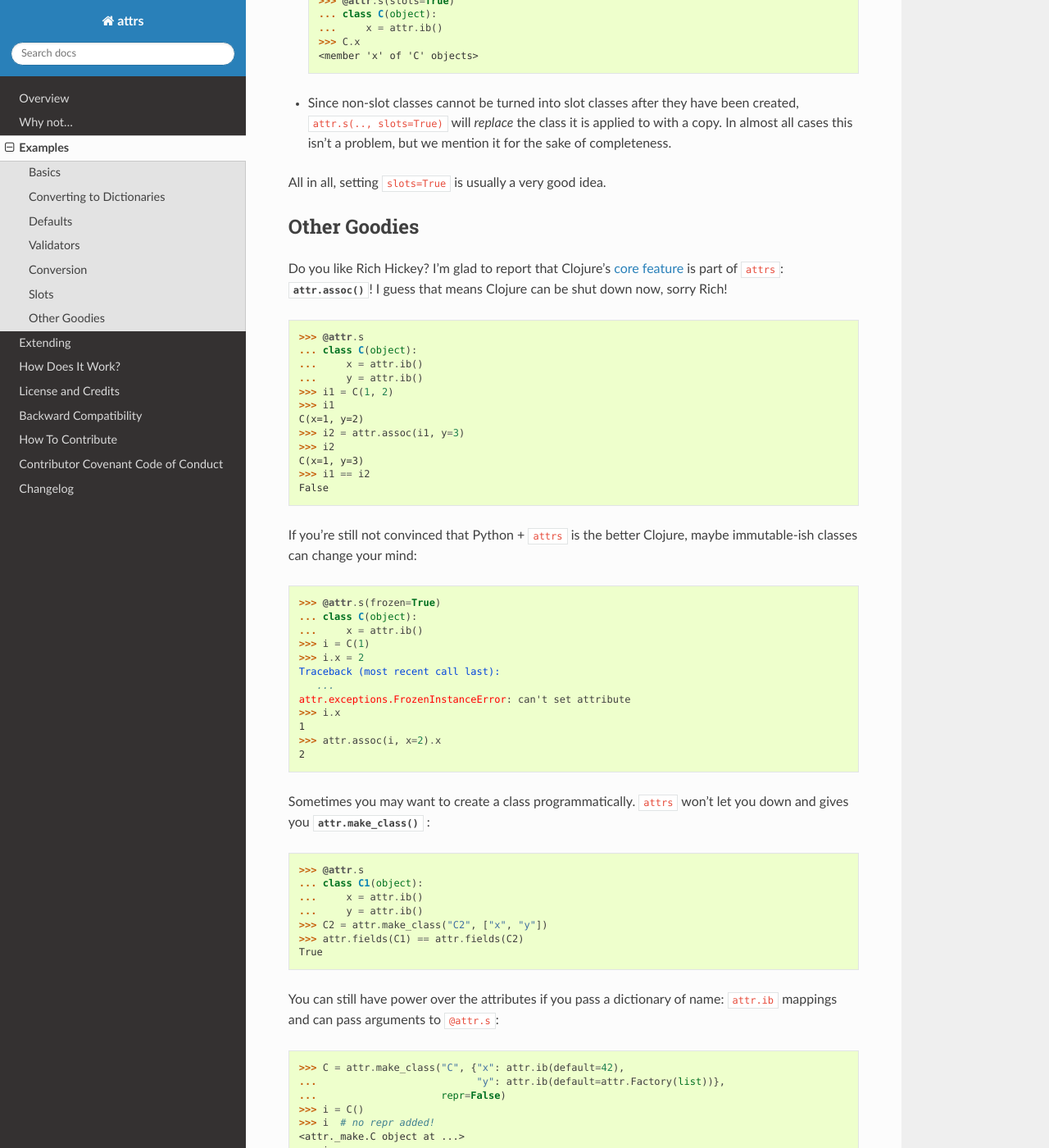
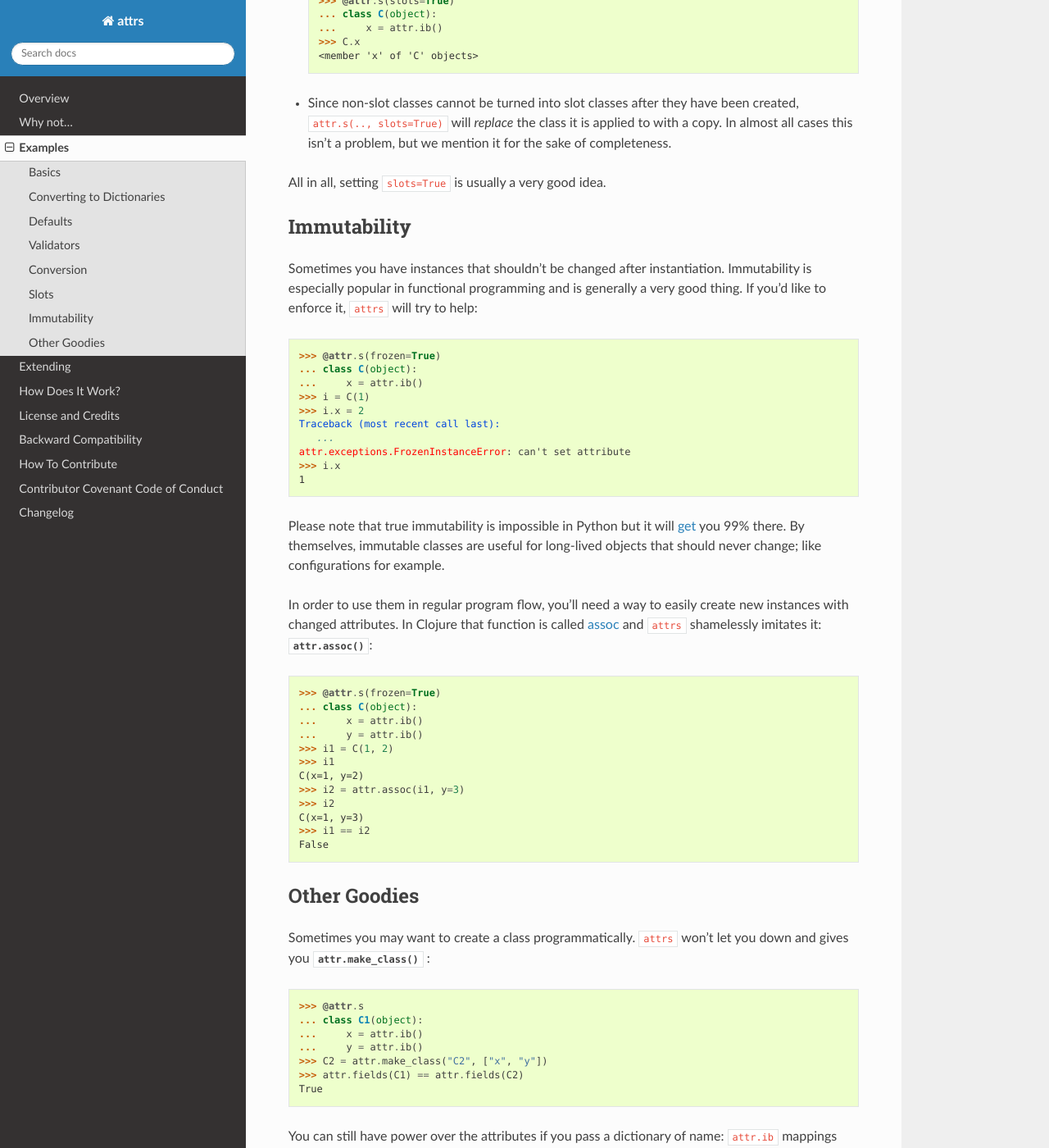
Before and after one commit to python-attrs/attrs, a Sphinx documentation site: the page built from docs/examples.rst, in a window 1280 px wide and 1400 px high, scrolled down 8080 px. Shown: the whole window at 82% size. Built offline with Sphinx 7.4.7 and the Read the Docs theme 2.0.0, drawn with Linux system fonts in a browser that asks for light colours; pages that are not in the unit, such as notebooks, are missing from menus; some of the changed text lies outside the part shown.

Commit message:
Document immutability better

```diff
--- a/docs/examples.rst
+++ b/docs/examples.rst
@@ -444,29 +444,12 @@ Slot classes are a little different than ordinary, dictionary-backed classes:
 All in all, setting ``slots=True`` is usually a very good idea.
 
 
-Other Goodies
--------------
+Immutability
+------------
 
-Do you like Rich Hickey?
-I'm glad to report that Clojure's `core feature <https://clojuredocs.org/clojure.core/assoc>`_ is part of ``attrs``: :func:`attr.assoc`!
-I guess that means Clojure can be shut down now, sorry Rich!
-
-.. doctest::
-
-   >>> @attr.s
-   ... class C(object):
-   ...     x = attr.ib()
-   ...     y = attr.ib()
-   >>> i1 = C(1, 2)
-   >>> i1
-   C(x=1, y=2)
-   >>> i2 = attr.assoc(i1, y=3)
-   >>> i2
-   C(x=1, y=3)
-   >>> i1 == i2
-   False
-
-If you're still not convinced that Python + ``attrs`` is the better Clojure, maybe immutable-ish classes can change your mind:
+Sometimes you have instances that shouldn't be changed after instantiation.
+Immutability is especially popular in functional programming and is generally a very good thing.
+If you'd like to enforce it, ``attrs`` will try to help:
 
 .. doctest::
 
@@ -480,8 +463,31 @@ If you're still not convinced that Python + ``attrs`` is the better Clojure, may
    attr.exceptions.FrozenInstanceError: can't set attribute
    >>> i.x
    1
-   >>> attr.assoc(i, x=2).x
-   2
+
+Please note that true immutability is impossible in Python but it will :ref:`get <how-frozen>` you 99% there.
+By themselves, immutable classes are useful for long-lived objects that should never change; like configurations for example.
+
+In order to use them in regular program flow, you'll need a way to easily create new instances with changed attributes.
+In Clojure that function is called `assoc <https://clojuredocs.org/clojure.core/assoc>`_ and ``attrs`` shamelessly imitates it: :func:`attr.assoc`:
+
+.. doctest::
+
+   >>> @attr.s(frozen=True)
+   ... class C(object):
+   ...     x = attr.ib()
+   ...     y = attr.ib()
+   >>> i1 = C(1, 2)
+   >>> i1
+   C(x=1, y=2)
+   >>> i2 = attr.assoc(i1, y=3)
+   >>> i2
+   C(x=1, y=3)
+   >>> i1 == i2
+   False
+
+
+Other Goodies
+-------------
 
 Sometimes you may want to create a class programmatically.
 ``attrs`` won't let you down and gives you :func:`attr.make_class` :
```
Also changed, not shown: other parts of docs/examples.rst (+1 -1 lines), docs/how-does-it-work.rst (+37 -1 lines), 1 other file.
